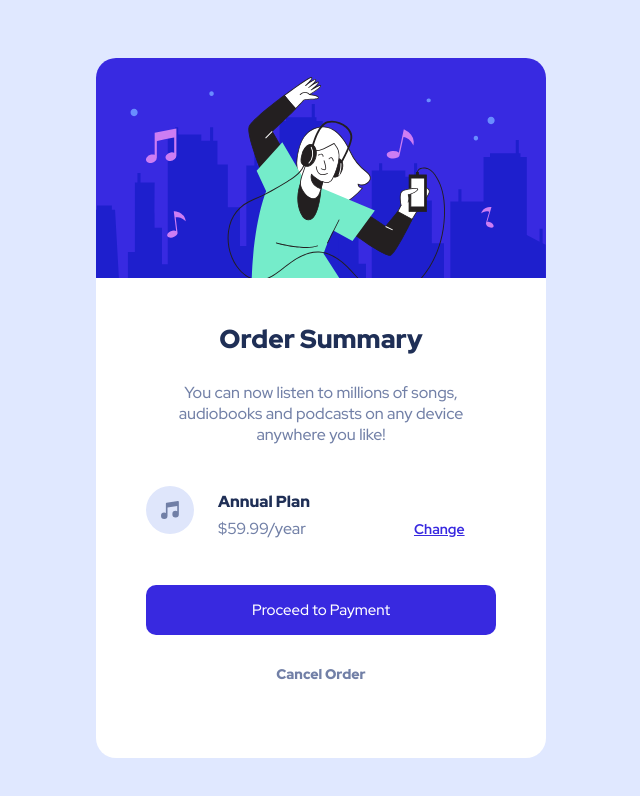
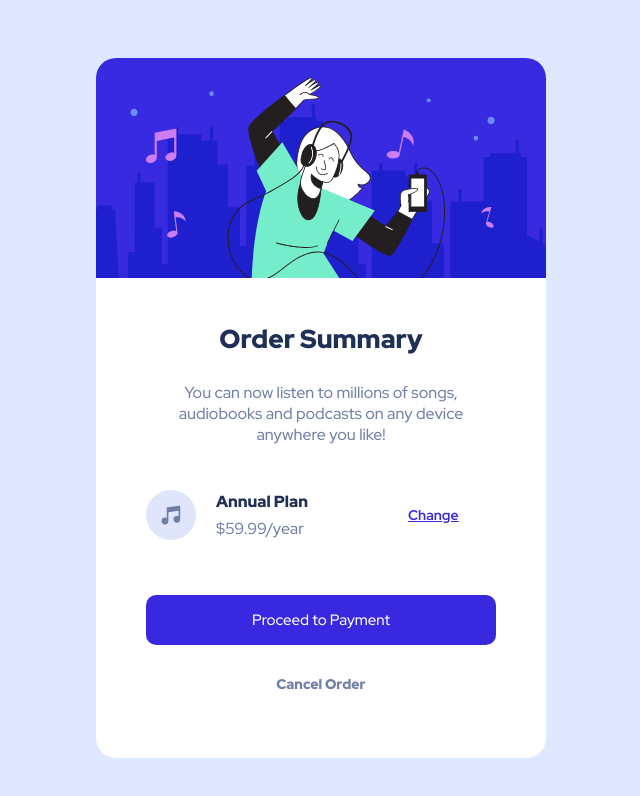
Before and after one commit to igor570/Order-Summery-Component, a plain HTML site: page Resources/index.html in a window 1280 px wide. Shown: the whole page, without its empty margins (319-959 px from the left). Drawn offline with Linux system fonts and the light colour scheme.

Commit message:
Updated to Flexbox Properties
I did it, it's flex boxed :D

```diff
--- a/Resources/style.css
+++ b/Resources/style.css
@@ -38,6 +38,7 @@ body {
     font-weight: 500;
     margin-left: 50px;
     margin-right: 50px;
+    margin-bottom: 30px;
 }
 
 
@@ -46,39 +47,37 @@ body {
 
 /* Parent Container for Prices Section */
 .planContainer {
-    display: inline-block;
-    margin-bottom: 30px;
+    display: inline-flex;
+    margin-bottom: 40px;
+    align-items: center;
 }
 
 .musicIcon {
-    margin-top: 25px;
+    width: 50px;
+    height: 50px;
     margin-left: 50px;
 }
 
 .pricesContainer{
-    display: inline-block;
     margin-left: 20px;
 }
 
 #annualText {
     font-family: 'Red Hat Display', sans-serif;
     color: hsl(223, 47%, 23%);
-    display: block;
     font-weight: 900;
 }
 
 #priceText {
     font-family: 'Red Hat Display', sans-serif;
     color: hsl(224, 23%, 55%);
-    display: block;
+    font-weight: 500;
     margin-top: -10px;
-    font-weight: 500;
 }
 
 #changeText {
     font-family: 'Red Hat Display', sans-serif;
     font-weight: 600;
-    display: inline-block;
     margin-left: 100px;
     font-size: 14px;
     text-decoration: underline;
```
